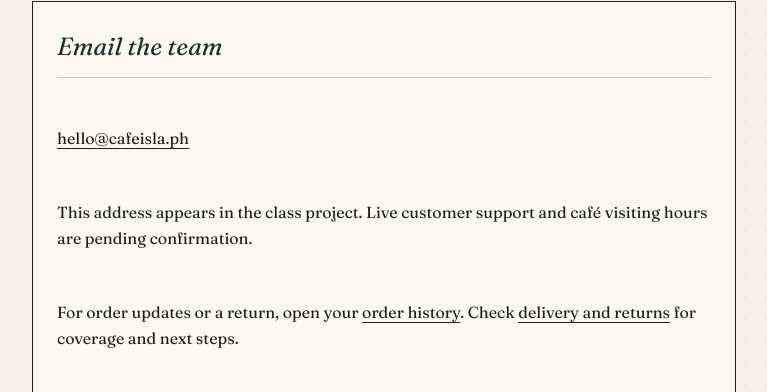
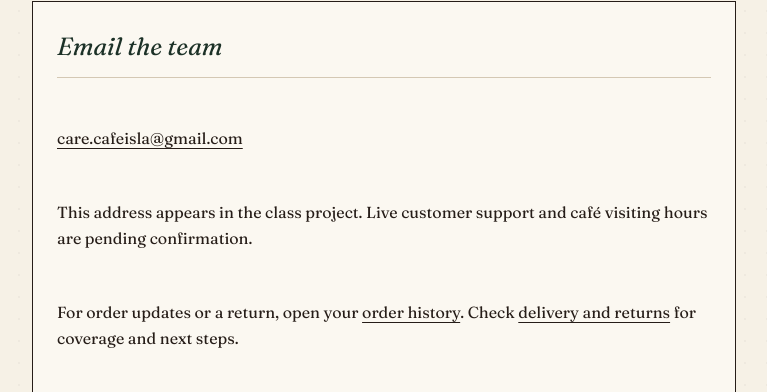
Before and after one commit to GITNIPAM/Cafe-Isla, a Laravel app: page /contact in a window 1280 px wide. Shown: the part 330-722 px from the top of the page, without its empty margins (256-1023 px from the left). Run offline with Laravel 12, Linux system fonts and the light colour scheme; data comes from the database, SQL or seed files in the repository; data that the repository does not hold is empty; some libraries are stand-ins or nearby versions.

Commit message:
email change

```diff
--- a/config/mail.php
+++ b/config/mail.php
@@ -111,7 +111,7 @@ return [
     */
 
     'from' => [
-        'address' => env('MAIL_FROM_ADDRESS', 'hello@example.com'),
+        'address' => env('MAIL_FROM_ADDRESS', 'care.cafeisla@gmail.com'),
         'name' => env('MAIL_FROM_NAME', env('APP_NAME', 'Laravel')),
     ],
 
--- a/resources/views/storefront/contact.blade.php
+++ b/resources/views/storefront/contact.blade.php
@@ -12,7 +12,7 @@
     <section class="container operate-main">
         <div class="ledger-panel form-stack support-panel">
             <h2 class="ledger-panel__title">Email the team</h2>
-            <p><a href="mailto:hello@cafeisla.ph">hello@cafeisla.ph</a></p>
+            <p><a href="mailto:care.cafeisla@gmail.com">care.cafeisla@gmail.com</a></p>
             @if(config('cafeisla.demo_mode'))
                 <p>This address appears in the class project. Live customer support and café visiting hours are pending confirmation.</p>
             @endif
```
Also changed, not shown: 1 other file.
